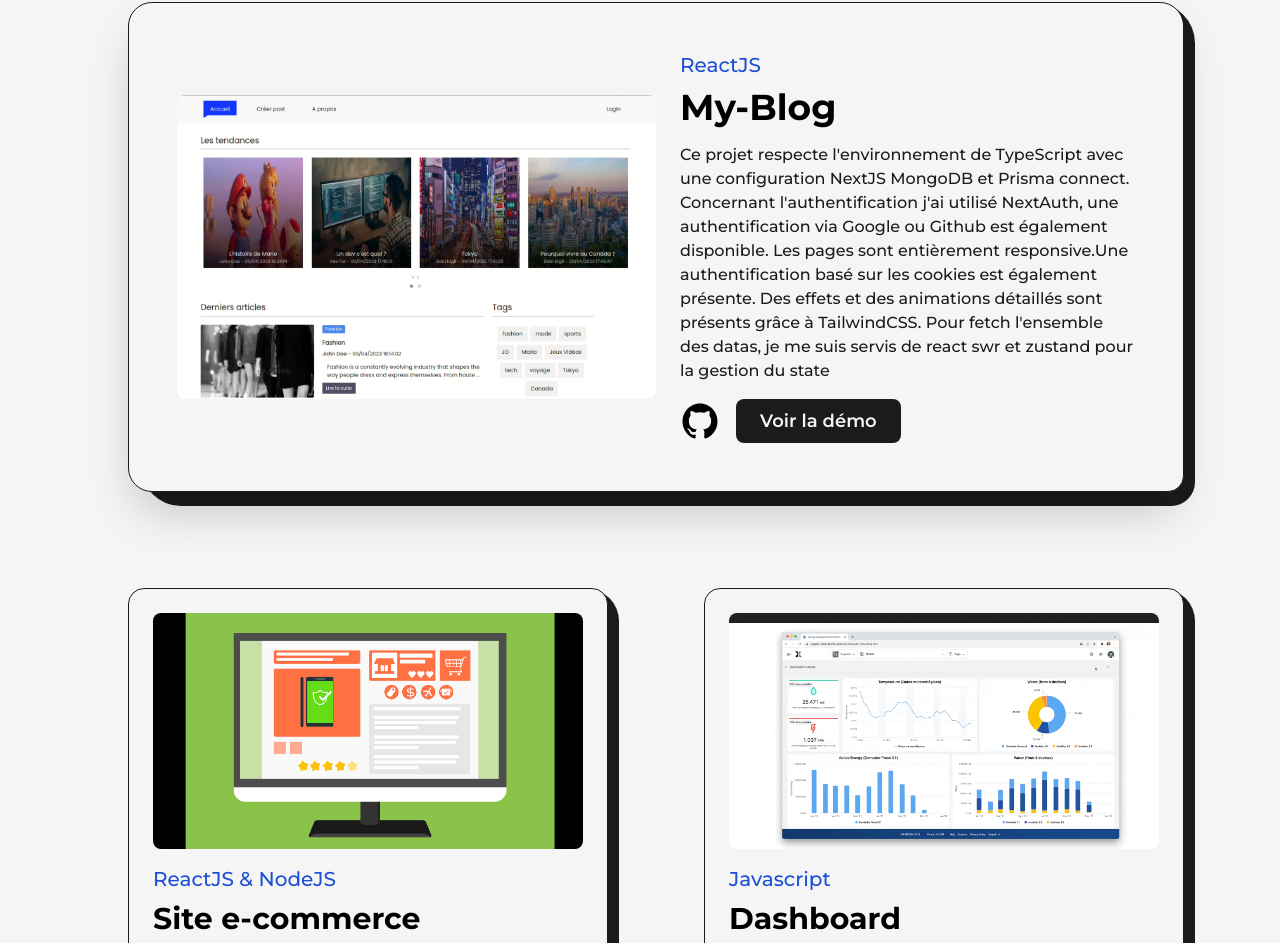
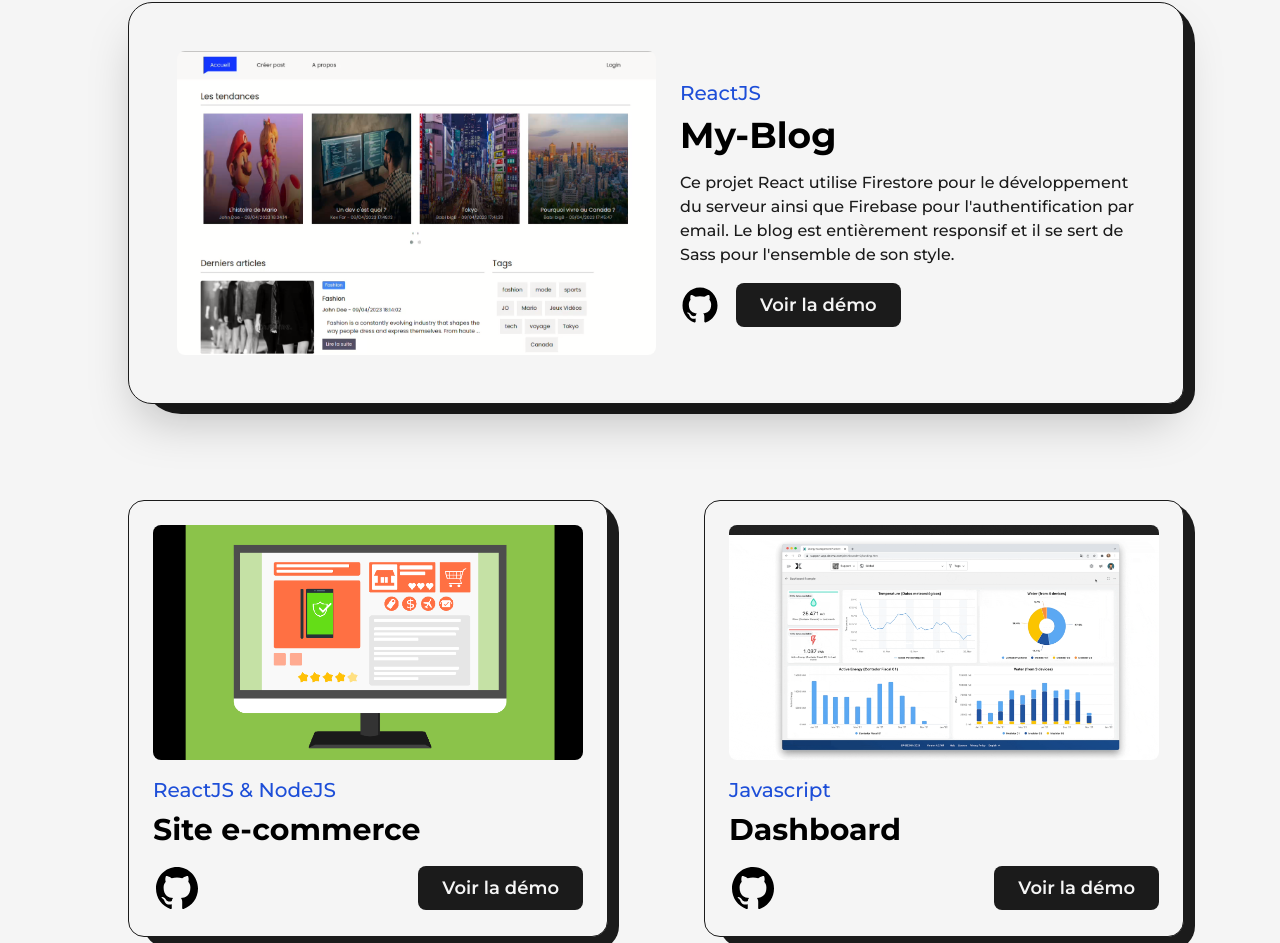
Before and after one commit to Sladriix-dev/portfolio_v2, a Next.js app: page /projects in a window 1280 px wide. Shown: the part 1624-2567 px from the top of the page. Built offline with nearby package versions, Linux system fonts and the light colour scheme.

Commit message:
FIX summary description for my-blog project

```diff
--- a/pages/projects.js
+++ b/pages/projects.js
@@ -110,7 +110,7 @@ const projects = () => {
             <div className="col-span-12">
               <FeaturedProject
                 title="My-Blog"
-                summary="Ce projet respecte l'environnement de TypeScript avec une configuration NextJS MongoDB et Prisma connect. Concernant l'authentification j'ai utilisé NextAuth, une authentification via Google ou Github est également disponible. Les pages sont entièrement responsive.Une authentification basé sur les cookies est également présente. Des effets et des animations détaillés sont présents grâce à TailwindCSS. Pour fetch l'ensemble des datas, je me suis servis de react swr et zustand pour la gestion du state"
+                summary="Ce projet React utilise Firestore pour le développement du serveur ainsi que Firebase pour l'authentification par email. Le blog est entièrement responsif et il se sert de Sass pour l'ensemble de son style."
                 videoId="LVH5lFDsjOY"
                 github="https://github.com/Sladriix-dev/my-blog"
                 type="ReactJS"
```
